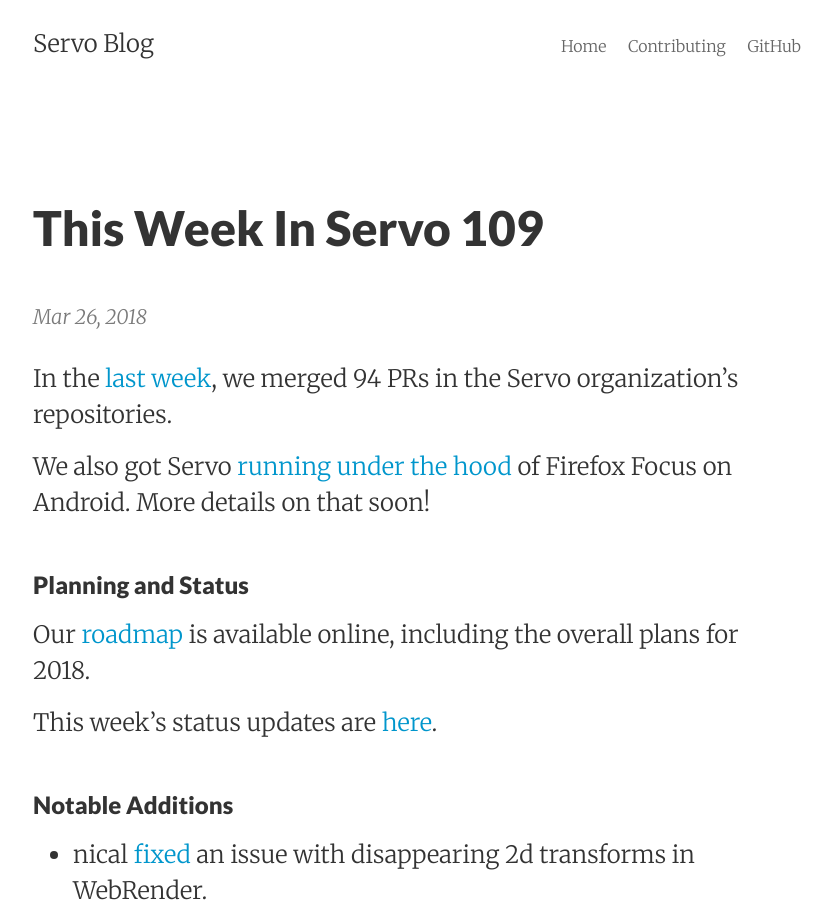
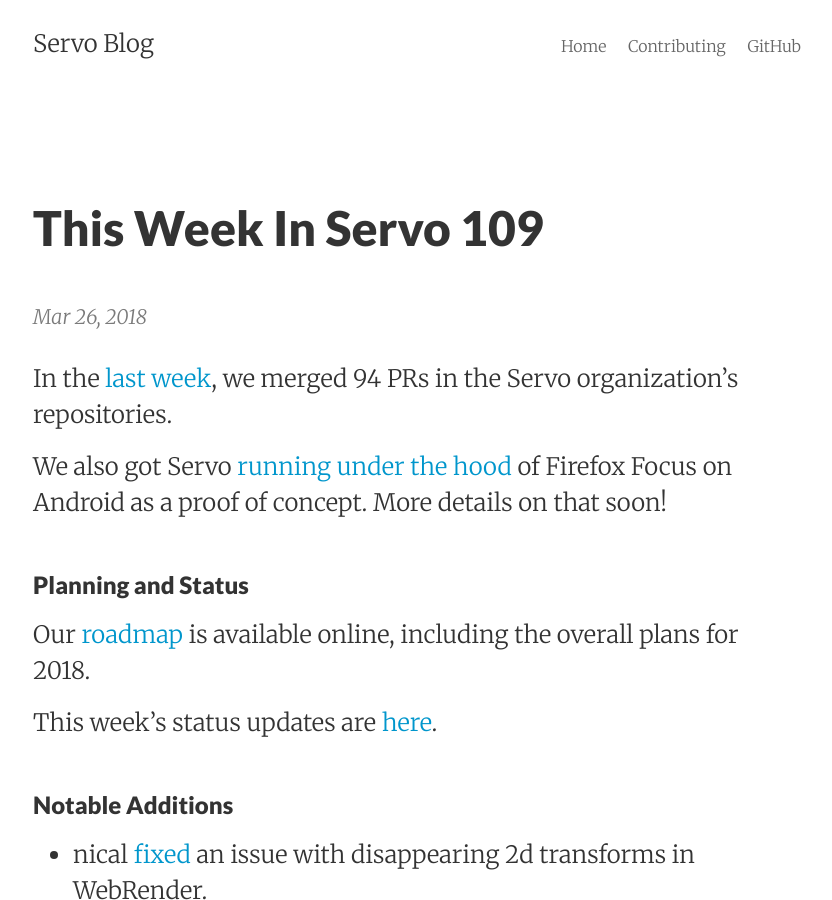
Before and after one commit to servo/blog.servo.org, a Jekyll site: the page built from _posts/2018-03-26-twis-109.md, in a window 1280 px wide and 900 px high. Shown: the whole window, without its empty margins (223-1055 px from the left). Built offline with Jekyll 4.4.1, drawn with Linux system fonts in a browser that asks for light colours.

Commit message:
Clarify android wording.

```diff
--- a/_posts/2018-03-26-twis-109.md
+++ b/_posts/2018-03-26-twis-109.md
@@ -9,7 +9,7 @@
 In the [last week](https://github.com/pulls?utf8=%E2%9C%93&q=is%3Apr+is%3Amerged+closed%3A2018-03-19..2018-03-26+user%3Aservo+),
 we merged 94 PRs in the Servo organization's repositories.
 
-We also got Servo [running under the hood](https://gfycat.com/MaleFixedBunny) of Firefox Focus on Android. More details on that soon!
+We also got Servo [running under the hood](https://gfycat.com/MaleFixedBunny) of Firefox Focus on Android as a proof of concept. More details on that soon!
 
 ### Planning and Status
 
```
